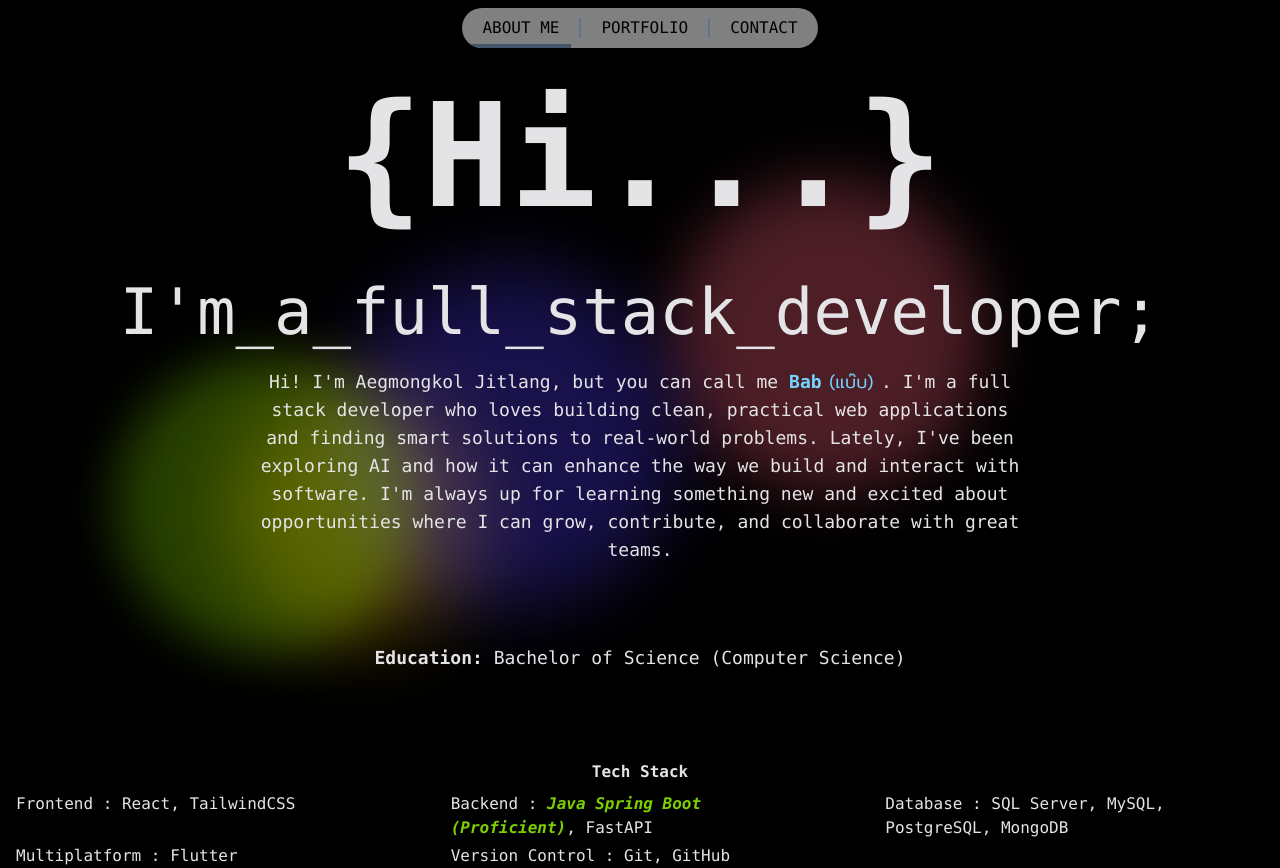
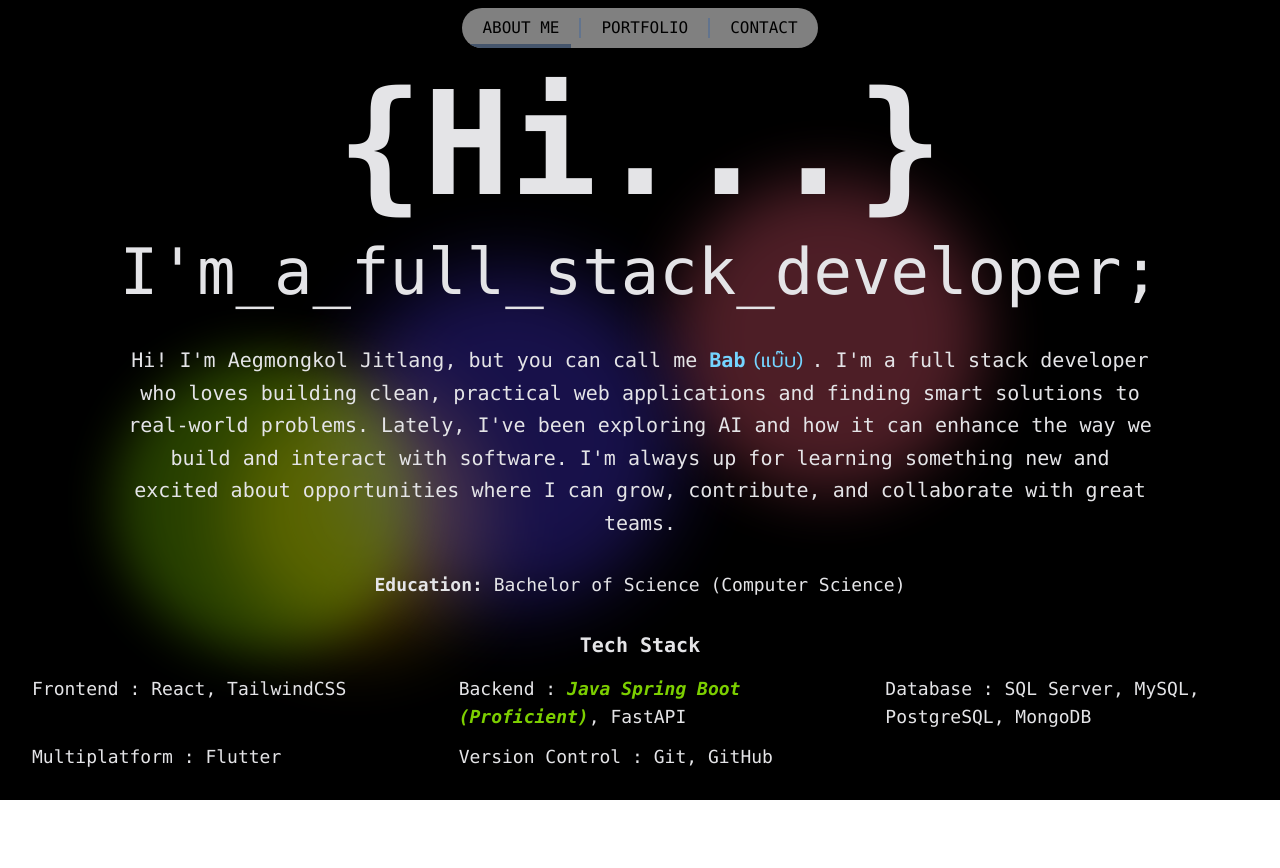
Before and after one commit to LabyrinthX963/my-web, a React (Vite) app: page / in a window 1280 px wide. After the commit the page ends 800 px from the top, so only its background shows below. Built offline with nearby package versions, Linux system fonts and the light colour scheme.

Commit message:
adjust big screen display

```diff
--- a/src/pages/About.jsx
+++ b/src/pages/About.jsx
@@ -1,19 +1,45 @@
 import Menu from "../components/Menu";
+import { useRef, useEffect, useState } from "react";
+import { FaArrowUp } from "react-icons/fa";
 
 const about = () => {
+  const containerRef = useRef(null);
+  const [showButton, setShowButton] = useState(false);
+
+  const handleScroll = () => {
+    if (containerRef.current) {
+      setShowButton(containerRef.current.scrollTop > 300);
+    }
+  };
+
+  const scrollToTop = () => {
+    containerRef.current?.scrollTo({
+      top: 0,
+      behavior: "smooth",
+    });
+  };
+  useEffect(() => {
+    const container = containerRef.current;
+    if (!container) return;
+
+    container.addEventListener("scroll", handleScroll);
+    return () => container.removeEventListener("scroll", handleScroll);
+  }, []);
+
   return (
-    <div>
+    <div ref={containerRef} className="overflow-y-auto h-screen scrollbar-hide">
       <Menu />
-      <div className="flex flex-col justify-center items-center px-4">
-        <div className="text-[5rem] sm:text-[7rem] md:text-[8rem] lg:text-[9rem] text-zinc-200 font-bold block mt-2 lg:mt-0 py-0">
+      <div className="flex flex-col justify-center items-center px-4 lg:px-8 lg:pt-6 lg:pb-10">
+        <div className="text-[5rem] sm:text-[7rem] md:text-[8rem] lg:text-[9rem] text-zinc-200 font-bold block mt-2 lg:mt-0 py-0 leading-none">
           {"{Hi...}"}
         </div>
-        <div className="text-[1.3rem] sm:text-[2rem] md:text-[3rem] lg:text-[4rem] text-zinc-200">
+
+        <div className="text-[1.3rem] sm:text-[2rem] md:text-[3rem] lg:text-[4rem] text-zinc-200 mt-2 lg:mt-4 lg:mb-6 leading-tight">
           I'm_a_full_stack_developer;
         </div>
 
-        <div>
-          <p className="text-zinc-200 text-lg text-center max-w-3xl mt-8 lg:mt-2">
+        <div className="w-full flex flex-col items-center lg:space-y-4">
+          <p className="text-zinc-200 text-lg text-center max-w-3xl lg:max-w-5xl mt-8 lg:mt-2 lg:text-xl lg:leading-relaxed">
             Hi! I'm Aegmongkol Jitlang, but you can call me{" "}
             <span className="text-sky-300 font-bold">
               Bab<span className="font-mitr font-light"> (แบ๊บ) </span>
@@ -26,31 +52,41 @@ const about = () => {
             contribute, and collaborate with great teams.
           </p>
 
-          <div className="my-6 lg:my-2 xl:my-20 2xl:my-35 text-zinc-200 text-lg space-y-1 text-center">
+          <div className="my-6 lg:my-4 text-zinc-200 text-lg space-y-1 text-center">
             <p>
               <span className="font-bold ">Education:</span> Bachelor of Science
               (Computer Science)
             </p>
           </div>
         </div>
-        <div className="my-2 text-zinc-200 font-bold">Tech Stack</div>
-        <div className="text-zinc-200 grid grid-cols-1 md:grid-cols-2 lg:grid-cols-3 md:gap-y-3 lg:gap-y-1 gap-x-14 mb-3 lg:mb-0">
+
+        <div className="my-2 lg:my-4 text-zinc-200 font-bold text-xl">
+          Tech Stack
+        </div>
+
+        <div className="text-zinc-200 grid grid-cols-1 md:grid-cols-2 lg:grid-cols-3 md:gap-y-3 lg:gap-y-3 lg:gap-x-16 mb-3 lg:mb-8 text-center lg:text-left text-base lg:text-lg">
           <div>Frontend : React, TailwindCSS</div>
           <div>
             Backend :{" "}
-            <span className="">
-              <span className="italic text-lime-500 font-extrabold">
-                Java Spring Boot (Proficient)
-              </span>
+            <span className="italic text-lime-500 font-extrabold">
+              Java Spring Boot (Proficient)
             </span>
             , FastAPI
           </div>
           <div>Database : SQL Server, MySQL, PostgreSQL, MongoDB</div>
           <div>Multiplatform : Flutter</div>
-
           <div>Version Control : Git, GitHub</div>
         </div>
       </div>
+      {showButton && (
+        <button
+          onClick={scrollToTop}
+          className="cursor-pointer fixed bottom-6 right-6 bg-slate-600 hover:bg-slate-400 text-white p-4 rounded-full shadow-lg transition-all duration-300 z-50"
+          aria-label="Back to top"
+        >
+          <FaArrowUp />
+        </button>
+      )}
     </div>
   );
 };
```
